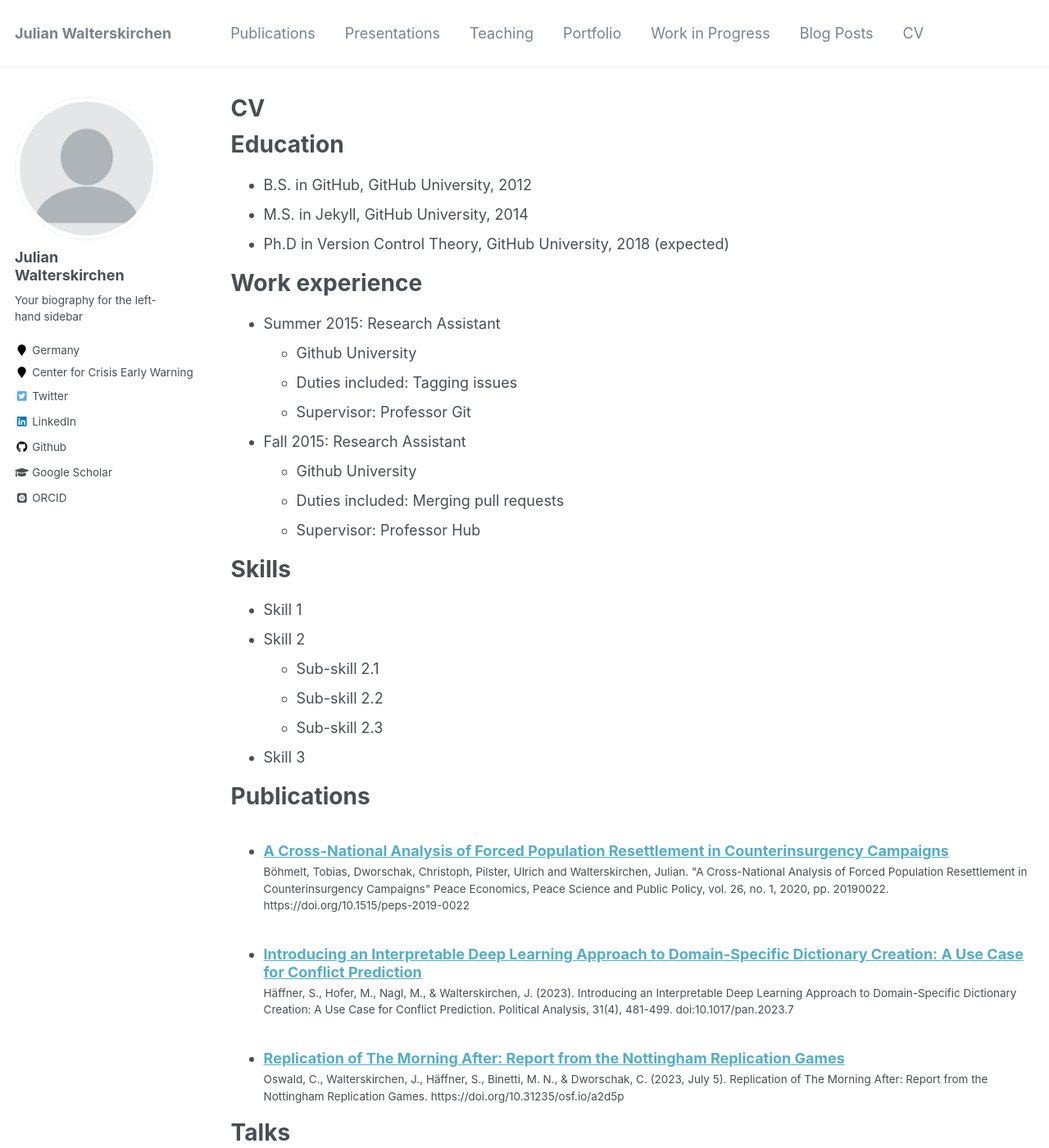
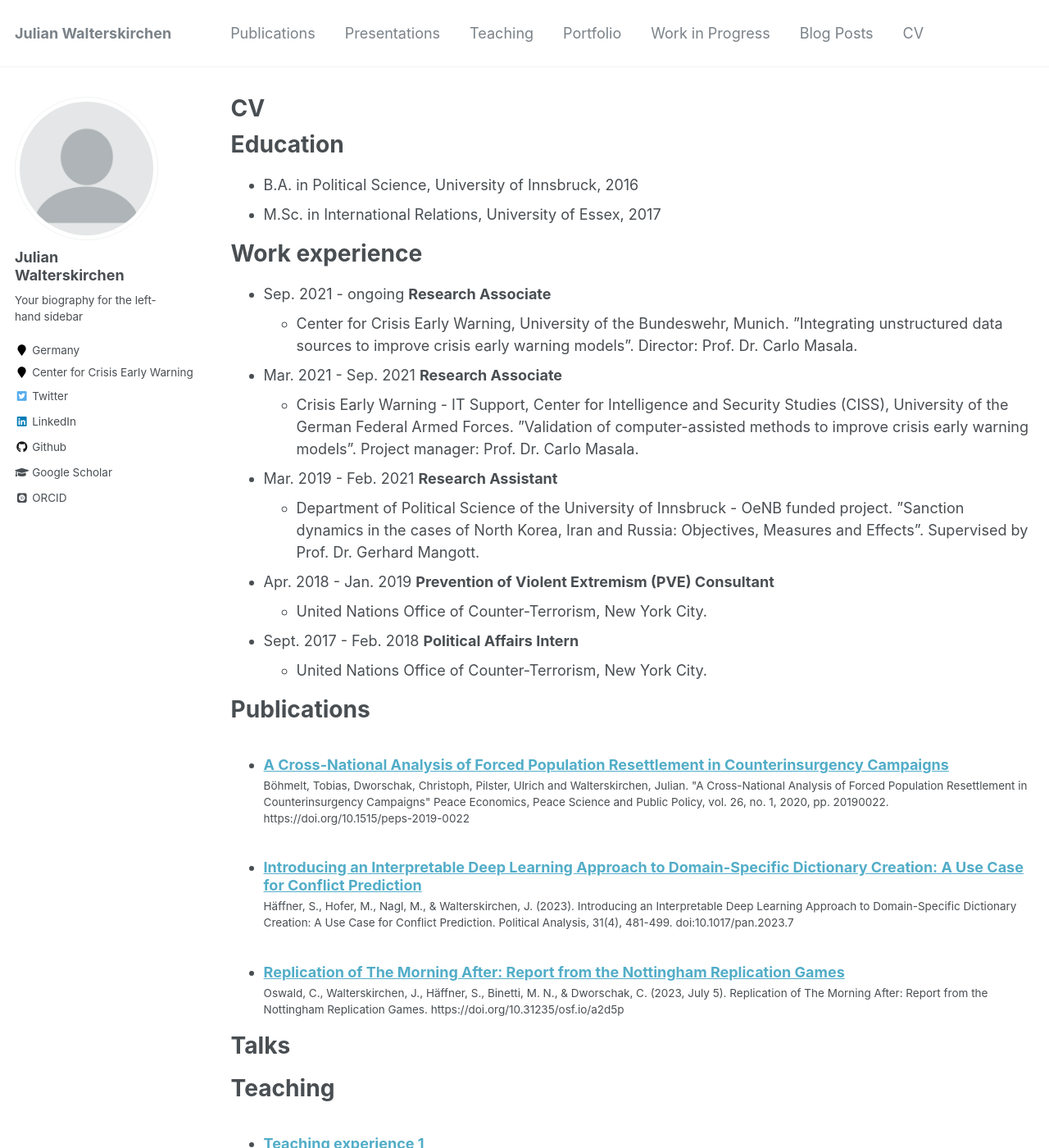
Before and after one commit to jwalterskirchen/jwalterskirchen.github.io, a Jekyll site: the page built from _pages/cv.md, in a window 1280 px wide and 1400 px high. Shown: the whole window at 82% size. Built offline with Jekyll 4.4.1, drawn with Linux system fonts in a browser that asks for light colours; some web fonts are replaced; some of the changed text lies outside the part shown.

Commit message:
Update cv.md

```diff
--- a/_pages/cv.md
+++ b/_pages/cv.md
@@ -11,30 +11,22 @@ redirect_from:
 
 Education
 ======
-* B.S. in GitHub, GitHub University, 2012
-* M.S. in Jekyll, GitHub University, 2014
-* Ph.D in Version Control Theory, GitHub University, 2018 (expected)
+* B.A. in Political Science, University of Innsbruck, 2016
+* M.Sc. in International Relations, University of Essex, 2017
 
 Work experience
 ======
-* Summer 2015: Research Assistant
-  * Github University
-  * Duties included: Tagging issues
-  * Supervisor: Professor Git
+* Sep. 2021 - ongoing <b> Research Associate </b>
+  * Center for Crisis Early Warning, University of the Bundeswehr, Munich. ”Integrating unstructured data sources to improve crisis early warning models”. Director: Prof. Dr. Carlo Masala.
+* Mar. 2021 - Sep. 2021 <b>Research Associate</b>
+  * Crisis Early Warning - IT Support, Center for Intelligence and Security Studies (CISS), University of the German Federal Armed Forces. ”Validation of computer-assisted methods to improve crisis early warning models”. Project manager: Prof. Dr. Carlo Masala.
+* Mar. 2019 - Feb. 2021 <b>Research Assistant</b>
+  * Department of Political Science of the University of Innsbruck - OeNB funded project. ”Sanction dynamics in the cases of North Korea, Iran and Russia: Objectives, Measures and Effects”. Supervised by Prof. Dr. Gerhard Mangott.
+* Apr. 2018 - Jan. 2019 <b>Prevention of Violent Extremism (PVE) Consultant</b>
+  * United Nations Office of Counter-Terrorism, New York City.
+* Sept. 2017 - Feb. 2018 <b>Political Affairs Intern</b>
+  * United Nations Office of Counter-Terrorism, New York City.
 
-* Fall 2015: Research Assistant
-  * Github University
-  * Duties included: Merging pull requests
-  * Supervisor: Professor Hub
-
-Skills
-======
-* Skill 1
-* Skill 2
-  * Sub-skill 2.1
-  * Sub-skill 2.2
-  * Sub-skill 2.3
-* Skill 3
 
 Publications
 ======
```
Also changed, not shown: other parts of _pages/cv.md (+1 -3 lines).
